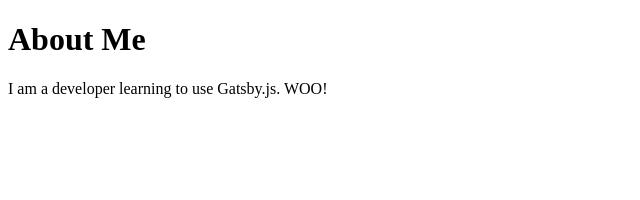
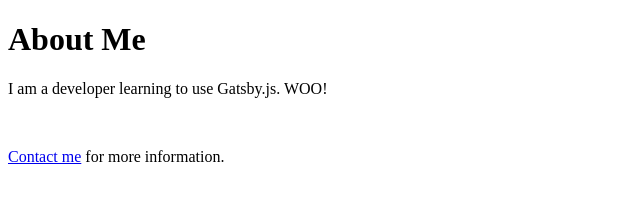
Before and after one commit to shanelonergan/gatsby-crash-course, a Gatsby site: page /about in a window 1280 px wide. Shown: the whole page, without its empty margins (0-640 px from the left). Built offline with nearby package versions, Linux system fonts and the light colour scheme; Gatsby itself is replaced by a stand-in of ours.

Commit message:
link to contact from about

```diff
--- a/src/pages/about.js
+++ b/src/pages/about.js
@@ -1,10 +1,13 @@
 import React from 'react';
+import { Link } from 'gatsby'
 
 const about = () => {
     return (
         <div>
             <h1>About Me</h1>
             <p>I am a developer learning to use Gatsby.js. WOO!</p>
+            <br/>
+            <p><Link to='/contact'>Contact me</Link> for more information.</p>
         </div>
     );
 }
```
